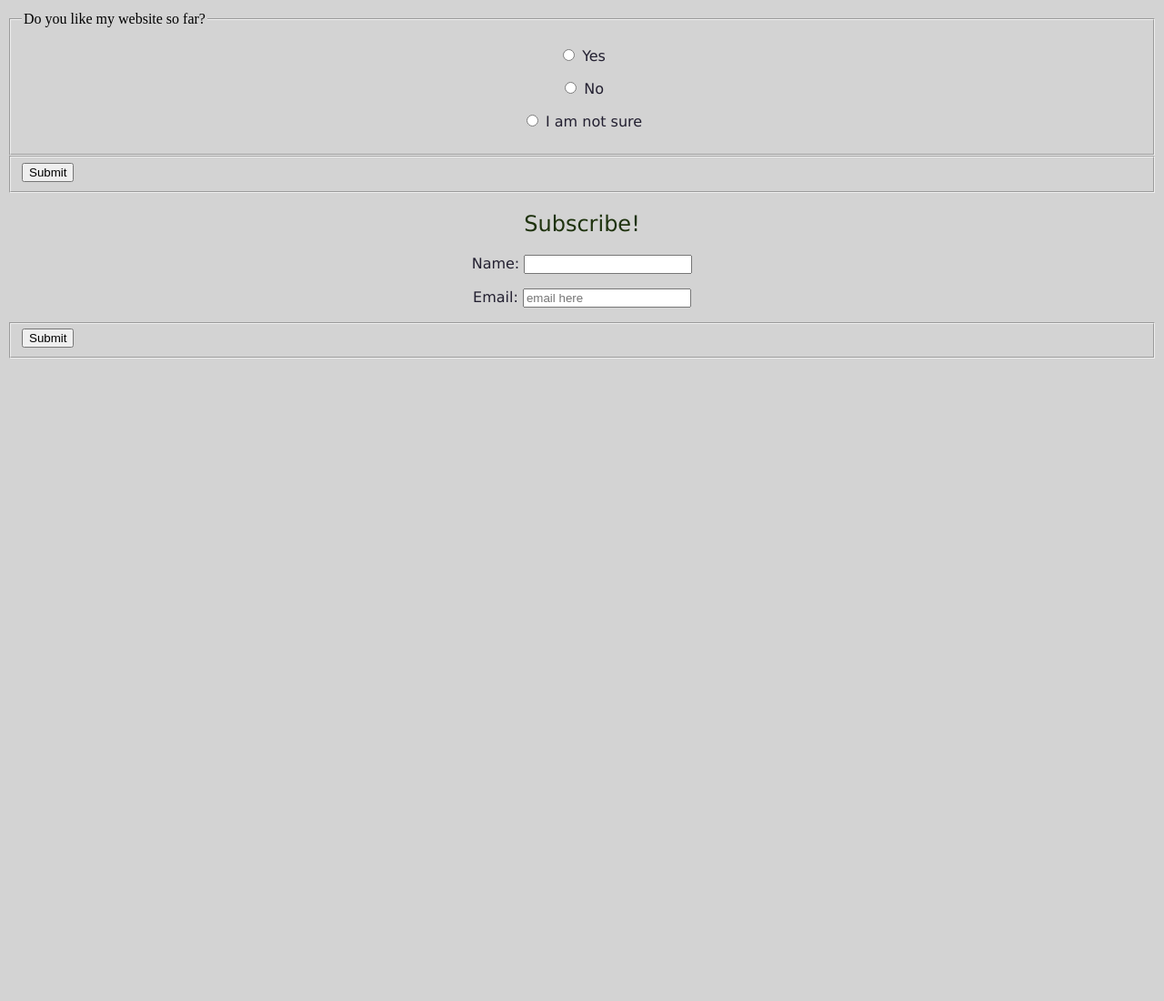
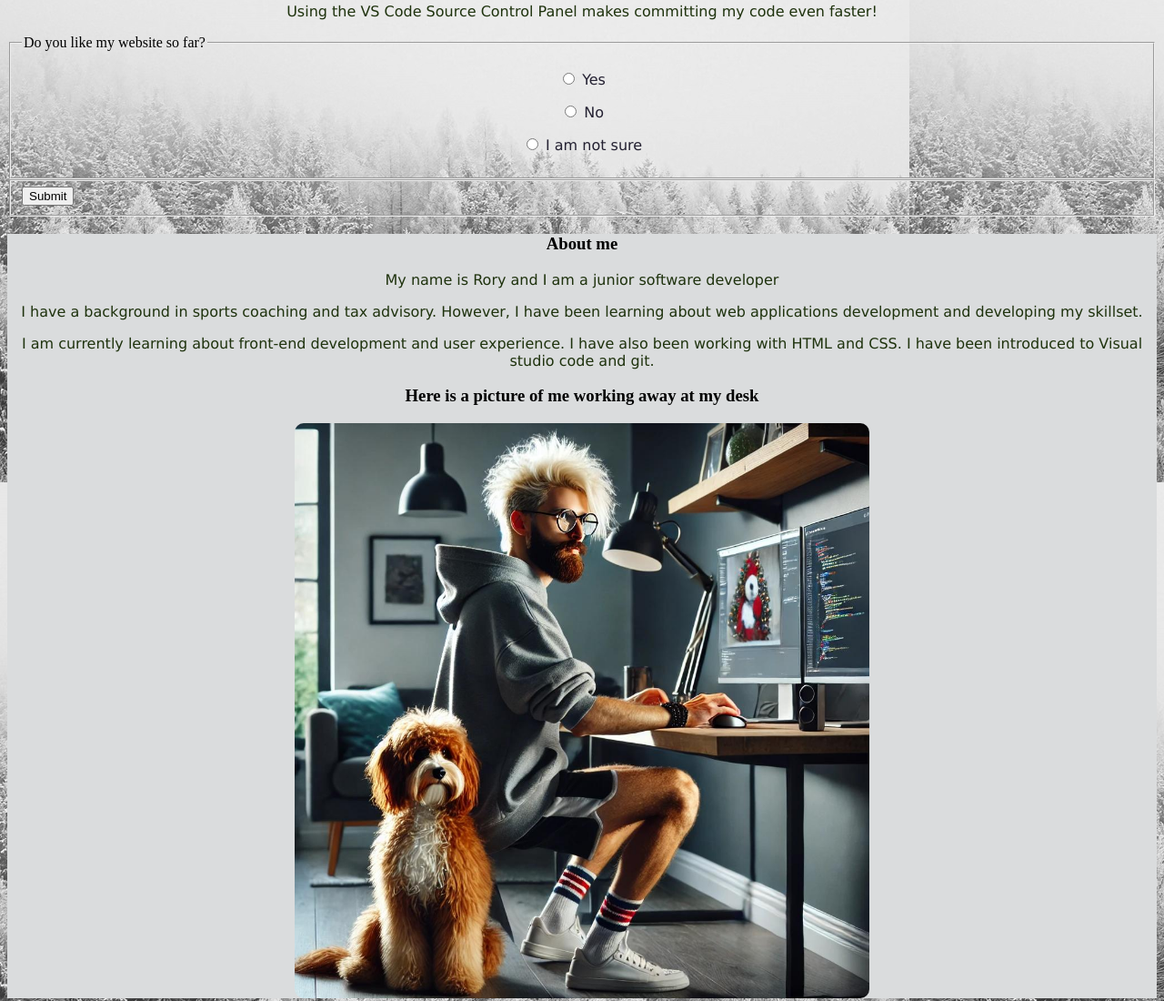
Before and after one commit to rory-codes/my-first-project, a plain HTML site: page index.html in a window 1280 px wide. Shown: the part 822-1922 px from the top of the page at 91% size. Before the commit the page ends 1232 px from the top, so only its background shows below. Drawn offline with Linux system fonts and the light colour scheme.

Commit message:
changes including adding about me section and image

```diff
--- a/assets/css/style.css
+++ b/assets/css/style.css
@@ -5,7 +5,8 @@
 
 body {
     background-color: lightgrey;
-    background-image: url(../assets/images/background-img.jpg);
+    background-image: url(../images/background-img.jpg);
+
 
 }
 
@@ -57,3 +58,21 @@ h2 {
 .text-center {
     text-align: center;
 }
+
+.bold-black {
+    text-emphasis: bold;
+    color:black;
+}
+
+a:hover {
+    color: #FF00FF;
+  }
+
+.background-grey {
+    background-color: rgb(218, 220, 221);
+
+}
+
+.border-design1 {
+    border: #0f0d0f;
+}
--- a/index.html
+++ b/index.html
@@ -7,6 +7,13 @@
     <link rel="stylesheet" href="assets/css/style.css">
 </head>
 <body>
+  <nav>
+    <a href="">About me</a>
+    <a>My work so far/Projects</a>
+    <a>Downloadable CV</a>
+    <a>Content</a>
+    <a>Contact me</a>
+  </nav>
         <h1>My first project</h1>
     <p>This is my first project built in an IDE!</p>
 
@@ -41,7 +48,22 @@
         </fieldset>
       </form>
 
+      <div class="text-center bold-black background-grey border-design1">
+        <h3> About me</h3>
+        <p>My name is Rory and I am a junior software developer</p>
+        <p>I have a background in sports coaching and tax advisory.
+          However, I have been learning about web applications development
+          and developing my skillset.
+        </p>
+        <p>I am currently learning about front-end development and
+          user experience. I have also been working with HTML and CSS.
+          I have been introduced to Visual studio code and git.
+        </p>
 
+        <h3>Here is a picture of me working away at my desk</h3>
+        <img src="assets/images/coding_home_office.jpg" alt="Man at a desk with a dog sitting beside him">
+
+      </div>
 <form action="register.php">
   <h2 id="form" required>Subscribe!</h2>
 	<p>
```
Also changed, not shown: assets/images/coding_home_office.jpg (added).
